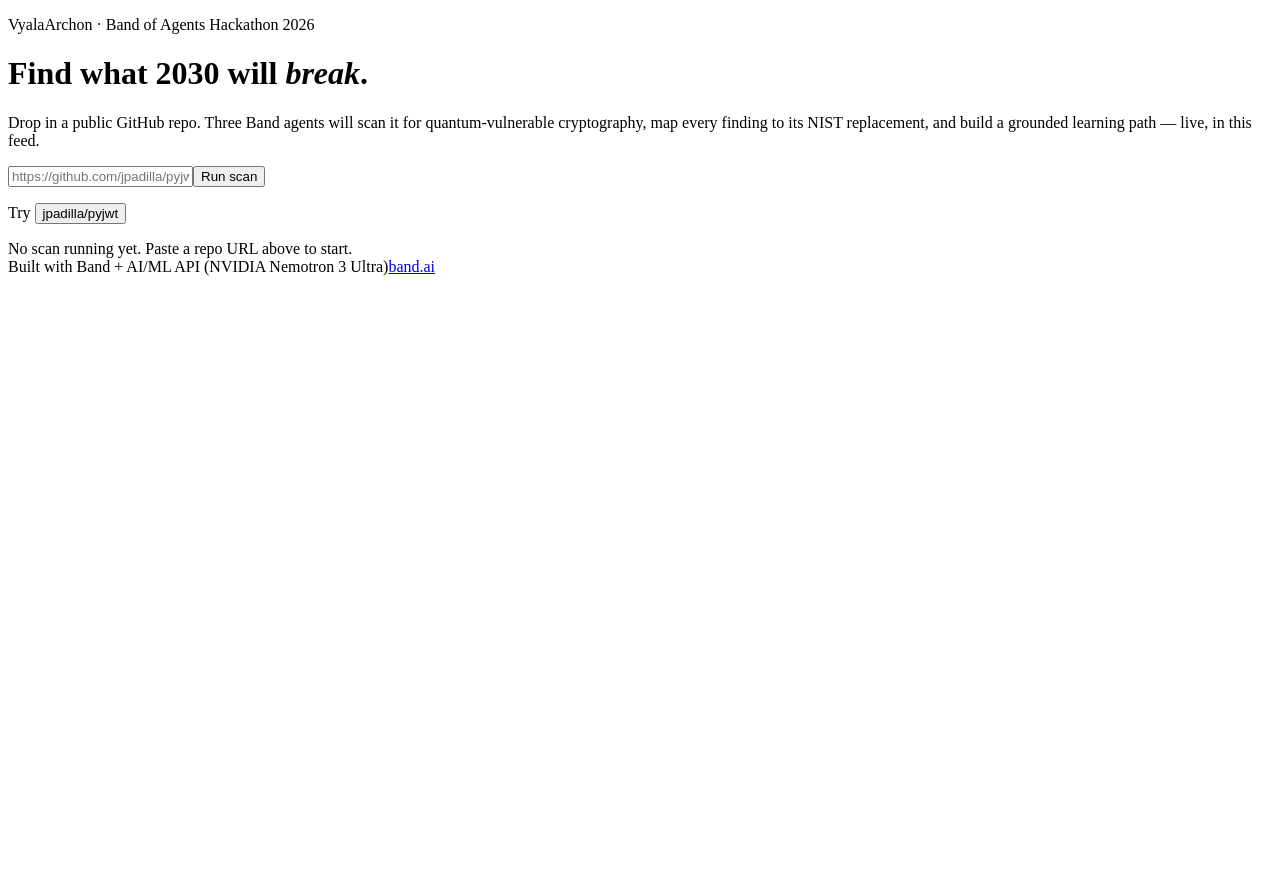
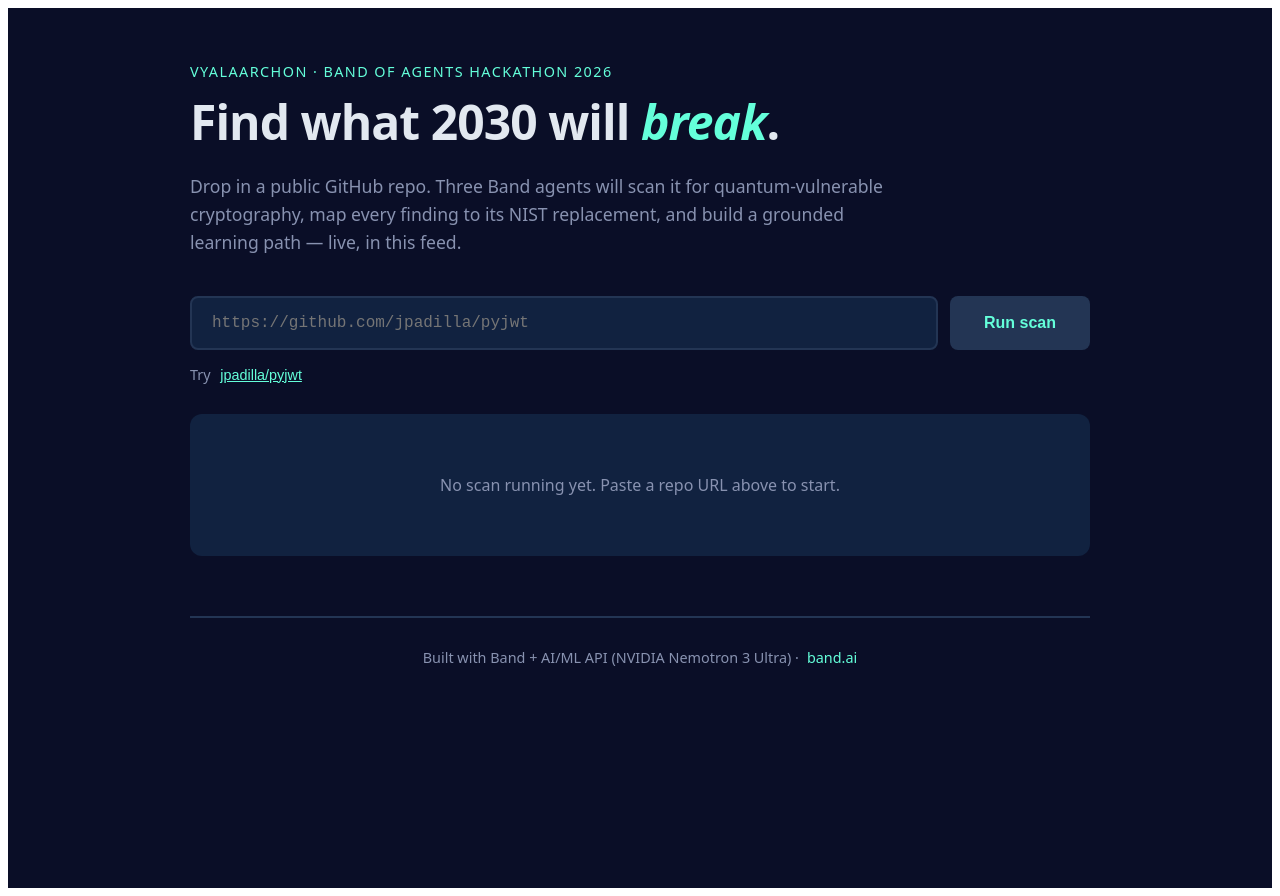
Before and after one commit to Samthegitty/band-agents-hackath-frontend, a React (Vite) app: page / in a window 1280 px wide. Before the commit the page ends 800 px from the top, so only its background shows below. Built offline with nearby package versions, Linux system fonts and the light colour scheme; the HTML template or start-up script is replaced by a standard one.

Commit message:
Final: bulletproof UI with console logging

```diff
--- a/src/App.jsx
+++ b/src/App.jsx
@@ -1,7 +1,12 @@
 import { useState, useRef, useCallback } from 'react'
 
 const AGENT_ORDER = ['orchestrator', 'assessment', 'curator', 'studyplan']
-const AGENT_LABELS = { orchestrator: 'Orchestrator', assessment: 'Assessment', curator: 'Curator', studyplan: 'Study Plan' }
+const AGENT_LABELS = {
+  orchestrator: 'Orchestrator',
+  assessment: 'Assessment',
+  curator: 'Curator',
+  studyplan: 'Study Plan'
+}
 
 function classifyAuthor(handle) {
   const h = (handle || '').toLowerCase()
@@ -18,45 +23,111 @@ function authorDisplayName(handle) {
   return `@${handle}`
 }
 
-// --- BULLETPROOF FINDINGS RENDERER ---
+// --- RENDERER: Shows findings as red cards, everything else as text ---
 function MessageContent({ content }) {
-  if (!content) return null;
+  if (!content) return <span style={{color: '#666'}}>Empty message</span>;
 
-  // If the message contains [CRITICAL], it's a scan report. Render it beautifully.
-  if (content.includes("[CRITICAL]") || content.includes("[HIGH]")) {
+  // Check if this is a scan report with findings
+  const hasFindings = content.includes("[CRITICAL]") || content.includes("[HIGH]")
+  const isScanComplete = content.includes("SCAN COMPLETE") && content.includes("Top findings:")
+
+  if (hasFindings && isScanComplete) {
     const lines = content.split('\n');
     const findings = lines.filter(l => l.includes("[CRITICAL]") || l.includes("[HIGH]"));
     const intro = lines.filter(l => !l.includes("[CRITICAL]") && !l.includes("[HIGH]")).join('\n');
 
     return (
-      <div style={{ background: '#0f172a', padding: '16px', borderRadius: '8px', border: '1px solid #334155', color: '#e2e8f0' }}>
-        <div style={{ color: '#f87171', fontWeight: 'bold', marginBottom: '12px', fontSize: '1.1rem' }}>
-          🚨 Quantum Vulnerability Scan Report
+      <div style={{
+        background: '#0f172a',
+        padding: '20px',
+        borderRadius: '12px',
+        border: '2px solid #ef4444',
+        color: '#e2e8f0',
+        marginTop: '8px'
+      }}>
+        <div style={{
+          color: '#f87171',
+          fontWeight: 'bold',
+          marginBottom: '16px',
+          fontSize: '1.2rem',
+          display: 'flex',
+          alignItems: 'center',
+          gap: '8px'
+        }}>
+          <span>🚨</span> Quantum Vulnerability Scan Report
         </div>
-        <div style={{ fontSize: '0.9rem', marginBottom: '12px', whiteSpace: 'pre-wrap', color: '#94a3b8' }}>
+        <div style={{
+          fontSize: '0.95rem',
+          marginBottom: '20px',
+          whiteSpace: 'pre-wrap',
+          color: '#94a3b8',
+          lineHeight: '1.6'
+        }}>
           {intro.trim()}
         </div>
-        <div style={{ display: 'flex', flexDirection: 'column', gap: '8px' }}>
+
+        {findings.length > 0 && (
+          <>
+            <div style={{
+              color: '#f87171',
+              fontWeight: 'bold',
+              marginBottom: '12px',
+              borderTop: '2px solid #334155',
+              paddingTop: '16px',
+              fontSize: '1.1rem'
+            }}>
+              Top Findings:
+            </div>
+            <div style={{ display: 'flex', flexDirection: 'column', gap: '10px' }}>
               {findings.map((f, i) => (
-            <div key={i} style={{
+                <div
+                  key={i}
+                  style={{
                     background: 'rgba(239, 68, 68, 0.15)',
-              border: '1px solid rgba(239, 68, 68, 0.4)',
-              borderRadius: '6px',
-              padding: '8px 12px',
+                    border: '1px solid rgba(239, 68, 68, 0.5)',
+                    borderLeft: '4px solid #ef4444',
+                    borderRadius: '8px',
+                    padding: '12px 16px',
                     fontFamily: 'monospace',
-              fontSize: '0.85rem',
+                    fontSize: '0.9rem',
                     color: '#fca5a5',
-            }}>
+                    lineHeight: '1.5'
+                  }}
+                >
                   {f.trim()}
                 </div>
               ))}
             </div>
+          </>
+        )}
       </div>
     );
   }
 
-  // Default rendering for normal messages (including the AI-generated study plan)
-  return <div style={{ whiteSpace: 'pre-wrap' }}>{content}</div>;
+  // For AI-generated study plan and other messages
+  if (content.includes("📚 LEARNING PATH") || content.includes("🗓️ STUDY PLAN")) {
+    return (
+      <div style={{
+        background: '#1e293b',
+        padding: '20px',
+        borderRadius: '12px',
+        border: '2px solid #3b82f6',
+        color: '#e2e8f0',
+        marginTop: '8px',
+        whiteSpace: 'pre-wrap',
+        lineHeight: '1.6'
+      }}>
+        {content}
+      </div>
+    );
+  }
+
+  // Default rendering
+  return <div style={{
+    whiteSpace: 'pre-wrap',
+    lineHeight: '1.6',
+    color: '#e2e8f0'
+  }}>{content}</div>;
 }
 
 export default function App() {
@@ -68,13 +139,18 @@ export default function App() {
   const wsRef = useRef(null)
 
   const updatePipelineFromMessage = useCallback((authorKind, isDone = false) => {
+    console.log('📊 Updating pipeline:', { authorKind, isDone })
     if (!AGENT_ORDER.includes(authorKind)) return
     setActiveStage(authorKind)
     setCompletedStages((prev) => {
       const next = new Set(prev)
       const idx = AGENT_ORDER.indexOf(authorKind)
       for (let i = 0; i < idx; i++) next.add(AGENT_ORDER[i])
-      if (isDone) next.add(authorKind)
+      if (isDone) {
+        next.add(authorKind)
+        // Mark all as complete
+        AGENT_ORDER.forEach(stage => next.add(stage))
+      }
       return next
     })
   }, [])
@@ -83,6 +159,7 @@ export default function App() {
     e.preventDefault()
     if (!repoUrl.trim() || status === 'starting' || status === 'running') return
 
+    console.log('🚀 Starting scan for:', repoUrl)
     setMessages([])
     setCompletedStages(new Set())
     setActiveStage('orchestrator')
@@ -91,113 +168,336 @@ export default function App() {
     try {
       const API_BASE_URL = (import.meta.env.VITE_API_URL || 'https://band-agents-hackath-production.up.railway.app').replace(/\/+$/, '');
 
+      console.log('📡 Fetching from:', `${API_BASE_URL}/api/scan`)
       const resp = await fetch(`${API_BASE_URL}/api/scan`, {
         method: 'POST',
         headers: { 'Content-Type': 'application/json' },
         body: JSON.stringify({ repo_url: repoUrl.trim() }),
       })
-      if (!resp.ok) throw new Error(`Server responded ${resp.status}`)
+
+      if (!resp.ok) {
+        console.error('❌ Server error:', resp.status)
+        throw new Error(`Server responded ${resp.status}`)
+      }
+
       const { room_id } = await resp.json()
+      console.log('✅ Room created:', room_id)
 
-      setMessages([{ id: 'local-kickoff', authorKind: 'user', author: 'you', content: `@qs-orchestrator scan ${repoUrl.trim()}` }])
+      setMessages([{
+        id: 'local-kickoff',
+        authorKind: 'user',
+        author: 'you',
+        content: `@qs-orchestrator scan ${repoUrl.trim()}`
+      }])
       setStatus('running')
 
       const wsProto = API_BASE_URL.startsWith('https') ? 'wss' : 'ws'
       const wsHost = API_BASE_URL.replace(/^https?:\/\//, '')
-      const ws = new WebSocket(`${wsProto}://${wsHost}/ws/${room_id}`)
+      const wsUrl = `${wsProto}://${wsHost}/ws/${room_id}`
+
+      console.log('🔌 Connecting to WebSocket:', wsUrl)
+      const ws = new WebSocket(wsUrl)
       wsRef.current = ws
 
+      ws.onopen = () => {
+        console.log('✅ WebSocket connected')
+      }
+
       ws.onmessage = (event) => {
+        console.log('📨 Raw WebSocket message:', event.data)
+
+        try {
           const msg = JSON.parse(event.data)
+          console.log('📨 Parsed message:', {
+            id: msg.id,
+            author: msg.author,
+            content: msg.content?.substring(0, 100) + '...',
+            is_done: msg.is_done
+          })
 
-        // --- 🛡️ SAFETY NET: Ignore empty or ping messages ---
+          // Safety: Ignore empty messages
           if (!msg.content || msg.content.trim() === '') {
-          console.log('Ignoring empty message');
-          return;
+            console.log('⚠️ Ignoring empty message')
+            return
           }
 
           const authorKind = classifyAuthor(msg.author)
           updatePipelineFromMessage(authorKind, msg.is_done)
 
           setMessages((prev) => {
-          if (prev.some((m) => m.id === msg.id)) return prev
-          return [...prev, { id: msg.id, authorKind, author: msg.author, content: msg.content }]
+            if (prev.some((m) => m.id === msg.id)) {
+              console.log('⚠️ Duplicate message, ignoring')
+              return prev
+            }
+            const newMsg = {
+              id: msg.id,
+              authorKind,
+              author: msg.author,
+              content: msg.content
+            }
+            console.log('✅ Added message to UI:', newMsg.author, newMsg.content.substring(0, 50))
+            return [...prev, newMsg]
           })
 
-        // --- 🚨 FRONTEND KILL SWITCH 🚨 ---
-        // Safety net: if we see the scan report, instantly finish the UI.
-        if (msg.content && msg.content.includes("SCAN COMPLETE") && msg.content.includes("Top findings:")) {
+          // DETECTION 1: Check for is_done flag
+          if (msg.is_done) {
+            console.log('🎯 DETECTED: is_done flag! Completing UI...')
+            setStatus('idle')
+            setCompletedStages(new Set(AGENT_ORDER))
+            ws.close()
+            return
+          }
+
+          // DETECTION 2: Check for scan complete in content
+          if (msg.content.includes("SCAN COMPLETE") && msg.content.includes("Top findings:")) {
+            console.log('🎯 DETECTED: Scan complete in content!')
+          }
+
+          // DETECTION 3: Check for pipeline complete
+          if (msg.content.includes("Pipeline complete") || msg.content.includes("✅")) {
+            console.log('🎯 DETECTED: Pipeline complete message!')
             setStatus('idle')
             setCompletedStages(new Set(AGENT_ORDER))
             ws.close()
           }
 
-        if (msg.is_done) {
-          setStatus('idle')
-          setCompletedStages(new Set(AGENT_ORDER))
-          ws.close()
+        } catch (err) {
+          console.error('❌ Error parsing message:', err)
         }
       }
 
-      ws.onclose = () => { setStatus('idle'); setCompletedStages(new Set(AGENT_ORDER)) }
-      ws.onerror = () => setStatus('error')
+      ws.onclose = () => {
+        console.log('🔌 WebSocket closed')
+        setStatus('idle')
+        setCompletedStages(new Set(AGENT_ORDER))
+      }
+
+      ws.onerror = (err) => {
+        console.error('❌ WebSocket error:', err)
+        setStatus('error')
+      }
+
     } catch (err) {
-      console.error(err)
+      console.error('❌ Scan error:', err)
       setStatus('error')
     }
   }
 
   return (
-    <div className="app">
-      <header className="header">
-        <p className="header__eyebrow">VyalaArchon · Band of Agents Hackathon 2026</p>
-        <h1 className="header__title">Find what 2030 will <em>break</em>.</h1>
-        <p className="header__subtitle">Drop in a public GitHub repo. Three Band agents will scan it for quantum-vulnerable cryptography, map every finding to its NIST replacement, and build a grounded learning path — live, in this feed.</p>
+    <div className="app" style={{
+      minHeight: '100vh',
+      background: '#0a0e27',
+      color: '#e2e8f0',
+      padding: '40px 20px',
+      fontFamily: 'system-ui, -apple-system, sans-serif'
+    }}>
+      <div style={{ maxWidth: '900px', margin: '0 auto' }}>
+        <header style={{ marginBottom: '40px' }}>
+          <p style={{
+            color: '#64ffda',
+            fontSize: '0.9rem',
+            marginBottom: '8px',
+            letterSpacing: '0.1em',
+            textTransform: 'uppercase'
+          }}>
+            VyalaArchon · Band of Agents Hackathon 2026
+          </p>
+          <h1 style={{
+            fontSize: '3rem',
+            margin: '0 0 16px 0',
+            fontWeight: '800',
+            letterSpacing: '-0.02em'
+          }}>
+            Find what 2030 will <em style={{ color: '#64ffda', fontStyle: 'italic' }}>break</em>.
+          </h1>
+          <p style={{
+            color: '#8892b0',
+            fontSize: '1.1rem',
+            lineHeight: '1.6',
+            maxWidth: '700px'
+          }}>
+            Drop in a public GitHub repo. Three Band agents will scan it for quantum-vulnerable cryptography, map every finding to its NIST replacement, and build a grounded learning path — live, in this feed.
+          </p>
         </header>
 
-      <form className="scan-form" onSubmit={startScan}>
-        <input className="scan-form__input" type="text" placeholder="https://github.com/jpadilla/pyjwt" value={repoUrl} onChange={(e) => setRepoUrl(e.target.value)} disabled={status === 'starting' || status === 'running'} />
-        <button className="scan-form__button" type="submit" disabled={status === 'starting' || status === 'running'}>
+        <form onSubmit={startScan} style={{ marginBottom: '30px' }}>
+          <div style={{
+            display: 'flex',
+            gap: '12px',
+            marginBottom: '8px'
+          }}>
+            <input
+              type="text"
+              placeholder="https://github.com/jpadilla/pyjwt"
+              value={repoUrl}
+              onChange={(e) => setRepoUrl(e.target.value)}
+              disabled={status === 'starting' || status === 'running'}
+              style={{
+                flex: 1,
+                padding: '16px 20px',
+                background: '#112240',
+                border: '2px solid #233554',
+                borderRadius: '8px',
+                color: '#e2e8f0',
+                fontSize: '1rem',
+                fontFamily: 'monospace',
+                outline: 'none',
+                transition: 'border-color 0.2s'
+              }}
+            />
+            <button
+              type="submit"
+              disabled={status === 'starting' || status === 'running'}
+              style={{
+                padding: '16px 32px',
+                background: status === 'running' ? '#64ffda' : '#233554',
+                color: status === 'running' ? '#0a0e27' : '#64ffda',
+                border: 'none',
+                borderRadius: '8px',
+                fontSize: '1rem',
+                fontWeight: '600',
+                cursor: status === 'running' ? 'wait' : 'pointer',
+                transition: 'all 0.2s',
+                minWidth: '140px'
+              }}
+            >
               {status === 'running' ? 'Scanning…' : 'Run scan'}
             </button>
+          </div>
+          <p style={{ color: '#8892b0', fontSize: '0.9rem' }}>
+            Try <button
+              type="button"
+              onClick={() => setRepoUrl('https://github.com/jpadilla/pyjwt')}
+              style={{
+                background: 'none',
+                border: 'none',
+                color: '#64ffda',
+                cursor: 'pointer',
+                textDecoration: 'underline',
+                fontSize: '0.9rem'
+              }}
+            >jpadilla/pyjwt</button>
+          </p>
         </form>
-      <p className="scan-form__hint">
-        Try{' '}<button type="button" onClick={() => setRepoUrl('https://github.com/jpadilla/pyjwt')}>jpadilla/pyjwt</button>
-      </p>
 
         {status !== 'idle' && (
-        <div className="pipeline-strip">
+          <div style={{
+            display: 'flex',
+            alignItems: 'center',
+            gap: '8px',
+            marginBottom: '40px',
+            padding: '20px',
+            background: '#112240',
+            borderRadius: '12px'
+          }}>
             {AGENT_ORDER.map((stage, i) => (
               <span key={stage} style={{ display: 'flex', alignItems: 'center' }}>
-              <span className={'pipeline-strip__node' + (activeStage === stage ? ' is-active' : '') + (completedStages.has(stage) ? ' is-done' : '')}>
-                <span className="pipeline-strip__dot" />{AGENT_LABELS[stage]}
-              </span>
-              {i < AGENT_ORDER.length - 1 && <span className="pipeline-strip__connector" />}
+                <div style={{
+                  padding: '10px 20px',
+                  background: completedStages.has(stage) ? '#64ffda' :
+                             activeStage === stage ? '#233554' : '#112240',
+                  color: completedStages.has(stage) ? '#0a0e27' : '#8892b0',
+                  borderRadius: '20px',
+                  fontSize: '0.9rem',
+                  fontWeight: '600',
+                  border: completedStages.has(stage) ? '2px solid #64ffda' :
+                         activeStage === stage ? '2px solid #233554' : '2px solid #112240',
+                  transition: 'all 0.3s'
+                }}>
+                  {AGENT_LABELS[stage]}
+                </div>
+                {i < AGENT_ORDER.length - 1 && (
+                  <span style={{
+                    width: '40px',
+                    height: '2px',
+                    background: completedStages.has(stage) ? '#64ffda' : '#233554',
+                    marginLeft: '8px'
+                  }} />
+                )}
               </span>
             ))}
           </div>
         )}
 
-      <div className="feed">
-        {messages.length === 0 && status === 'idle' && <div className="feed__empty">No scan running yet. Paste a repo URL above to start.</div>}
-        {status === 'error' && <div className="feed__empty">Something went wrong reaching the agent pipeline.</div>}
+        <div style={{
+          display: 'flex',
+          flexDirection: 'column',
+          gap: '20px'
+        }}>
+          {messages.length === 0 && status === 'idle' && (
+            <div style={{
+              padding: '60px 40px',
+              textAlign: 'center',
+              background: '#112240',
+              borderRadius: '12px',
+              color: '#8892b0'
+            }}>
+              No scan running yet. Paste a repo URL above to start.
+            </div>
+          )}
+
+          {status === 'error' && (
+            <div style={{
+              padding: '30px',
+              background: 'rgba(239, 68, 68, 0.1)',
+              border: '2px solid #ef4444',
+              borderRadius: '12px',
+              color: '#f87171'
+            }}>
+              Something went wrong. Check the browser console for details.
+            </div>
+          )}
+
           {messages.map((m) => (
-          <div key={m.id} className={`message message--${m.authorKind}`}>
-            <span className="message__rail" />
-            <div className="message__body">
-              <div className="message__author">{authorDisplayName(m.author)}</div>
-              <div className="message__content">
+            <div
+              key={m.id}
+              style={{
+                padding: '24px',
+                background: '#112240',
+                borderRadius: '12px',
+                borderLeft: m.authorKind === 'user' ? '4px solid #64ffda' :
+                           m.authorKind === 'assessment' ? '4px solid #ef4444' :
+                           m.authorKind === 'curator' ? '4px solid #3b82f6' :
+                           m.authorKind === 'studyplan' ? '4px solid #10b981' :
+                           '4px solid #8892b0',
+                transition: 'all 0.3s'
+              }}
+            >
+              <div style={{
+                color: m.authorKind === 'user' ? '#64ffda' :
+                      m.authorKind === 'assessment' ? '#ef4444' :
+                      m.authorKind === 'curator' ? '#3b82f6' :
+                      m.authorKind === 'studyplan' ? '#10b981' :
+                      '#8892b0',
+                fontSize: '0.85rem',
+                fontWeight: '700',
+                marginBottom: '12px',
+                textTransform: 'uppercase',
+                letterSpacing: '0.05em'
+              }}>
+                {authorDisplayName(m.author)}
+              </div>
               <MessageContent content={m.content} />
-              </div>
-            </div>
             </div>
           ))}
         </div>
 
-      <footer className="footer">
-        <span>Built with Band + AI/ML API (NVIDIA Nemotron 3 Ultra)</span>
-        <a href="https://band.ai" target="_blank" rel="noreferrer">band.ai</a>
+        <footer style={{
+          marginTop: '60px',
+          paddingTop: '30px',
+          borderTop: '2px solid #233554',
+          textAlign: 'center',
+          color: '#8892b0',
+          fontSize: '0.9rem'
+        }}>
+          Built with Band + AI/ML API (NVIDIA Nemotron 3 Ultra) ·
+          <a href="https://band.ai" target="_blank" rel="noreferrer" style={{
+            color: '#64ffda',
+            marginLeft: '8px',
+            textDecoration: 'none'
+          }}>band.ai</a>
         </footer>
+      </div>
     </div>
   )
 }
```
Lines whose indentation alone changed are shown as unchanged.
